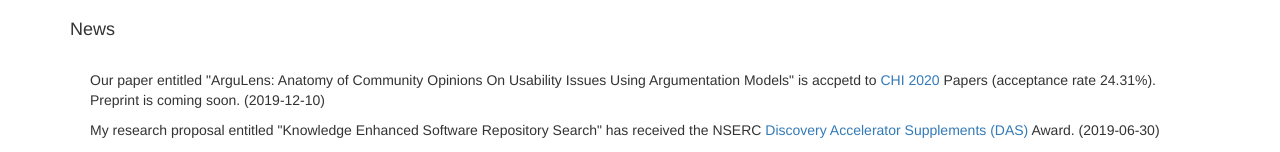
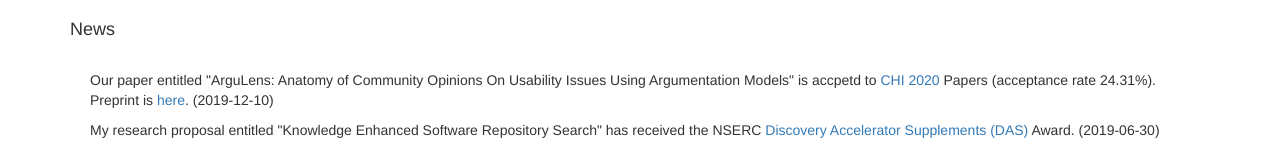
Before and after one commit to jin-guo/jin-guo.github.io, a plain HTML site: page index.html in a window 1280 px wide. Shown: the part 458-610 px from the top of the page. Drawn offline with Linux system fonts and the light colour scheme.

Commit message:
Update index.html
add preprint for CHI 2020 work.

```diff
--- a/index.html
+++ b/index.html
@@ -78,7 +78,7 @@
 					<hr>
 					<h4 class="likesectionHead" id="news">News</h4>
 					<div class="sectionContent">
-					<p>Our paper entitled "ArguLens: Anatomy of Community Opinions On Usability Issues Using Argumentation Models" is accpetd to <a href="https://chi2020.acm.org" target="_blank">CHI 2020</a> Papers (acceptance rate 24.31%). Preprint is coming soon. (2019-12-10)</p>
+					<p>Our paper entitled "ArguLens: Anatomy of Community Opinions On Usability Issues Using Argumentation Models" is accpetd to <a href="https://chi2020.acm.org" target="_blank">CHI 2020</a> Papers (acceptance rate 24.31%). Preprint is <a href = "https://arxiv.org/abs/2001.06067" target="_blank">here</a>. (2019-12-10)</p>
 
 					<p>My research proposal entitled "Knowledge Enhanced Software Repository Search" has received the NSERC <a href="http://www.nserc-crsng.gc.ca/NSERC-CRSNG/FundingDecisions-DecisionsFinancement/DiscoveryAcceleratorSupplements-SupplementsAccelerationDecouverte/index_eng.asp?Year=2019" target="_blank">Discovery Accelerator Supplements (DAS)</a> Award. (2019-06-30)</p>
 					<font color = "gray"><p>I am serving as the Program Co-Chair for the ACM Student Research Competition at the 34th IEEE/ACM International Conference on Automated Software Engineering (ASE 2019). More detail is <a href="https://2019.ase-conferences.org/track/ase-2019-Student-Research-Competition" target="_blank">here</a>. We look forward to your participation. (2019-06-10)</p>
```
